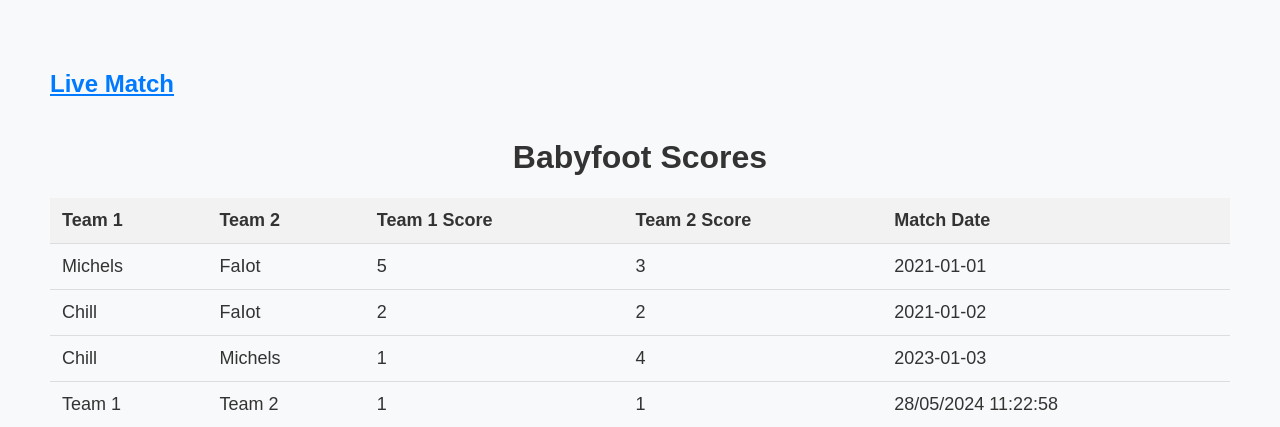
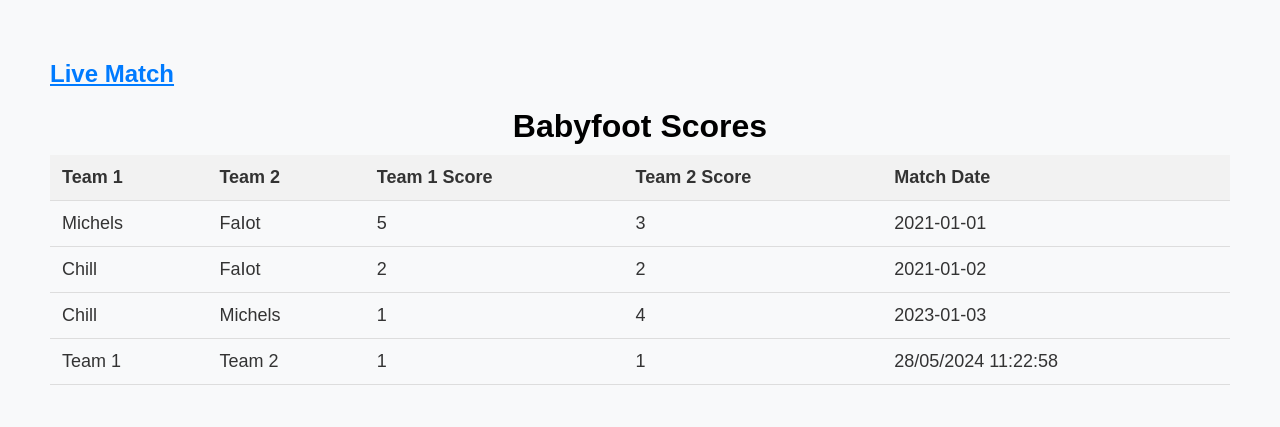
Before and after one commit to kylianmanzini/IoT-Babyfoot, a Flask app: page / in a window 1280 px wide. Shown: the top 427 px of the page. Run offline with Flask 3, Linux system fonts and the light colour scheme; data comes from the database, SQL or seed files in the repository.

Commit message:
hotfix css

```diff
--- a/web_interface/templates/index.html
+++ b/web_interface/templates/index.html
@@ -13,8 +13,8 @@
             color: #333;
         }
         h1 {
-            margin: 10px 0
-            color: #007bff;
+            margin: 10px 0;
+            color: #000000;
         }
         h1 a {
             text-decoration: underline;
--- a/web_interface/templates/match.html
+++ b/web_interface/templates/match.html
@@ -14,7 +14,7 @@
         }
         h1 {
             margin: 10px 0;
-            color: #007bff;
+            color: #000000;
         }
         h1 a {
             text-decoration: underline;
```
